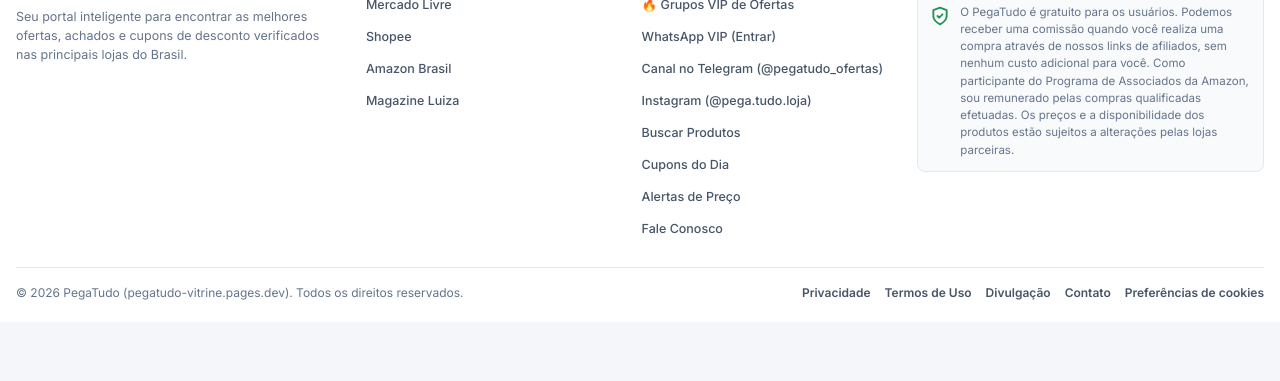
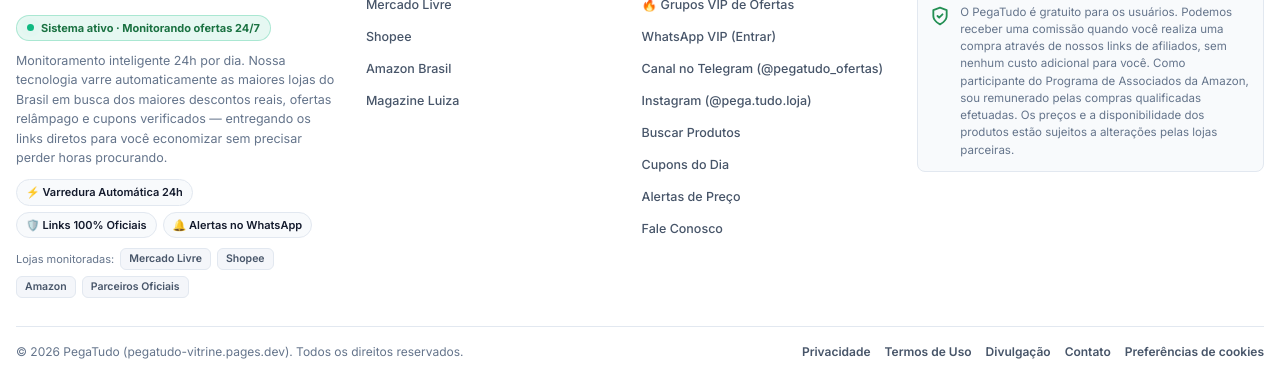
Before and after one commit to silvafael773-byte/pegatudo-vitrine, a website: page index.html in a window 1280 px wide. Shown: the part 4085-4466 px from the top of the page. Before the commit the page ends 4407 px from the top, so only its background shows below. Drawn offline with Linux system fonts and the light colour scheme.

Commit message:
style: atualizar seção institucional da marca PEGA TUDO no rodapé

```diff
--- a/index.html
+++ b/index.html
@@ -1067,6 +1067,64 @@
       color: var(--text-secondary);
       padding: 36px 16px 20px;
       margin-top: 24px;
+    }
+    .footer-status-pill {
+      display: inline-flex; align-items: center; gap: 7px;
+      margin-top: 8px; margin-bottom: 10px;
+      padding: 4px 10px; border-radius: var(--radius-pill);
+      background: rgba(16, 185, 129, 0.10);
+      border: 1px solid rgba(16, 185, 129, 0.28);
+      font-size: 11px; font-weight: 700; color: var(--brand-green-dark);
+    }
+    [data-theme="dark"] .footer-status-pill {
+      background: rgba(16, 185, 129, 0.12);
+      border-color: rgba(52, 211, 153, 0.32);
+      color: #34D399;
+    }
+    .footer-status-dot {
+      width: 7px; height: 7px; border-radius: 50%;
+      background: #10B981;
+      box-shadow: 0 0 0 0 rgba(16, 185, 129, 0.7);
+      animation: pulseGreenDot 1.8s infinite;
+      flex-shrink: 0;
+    }
+    @keyframes pulseGreenDot {
+      0% { box-shadow: 0 0 0 0 rgba(16, 185, 129, 0.65); }
+      70% { box-shadow: 0 0 0 6px rgba(16, 185, 129, 0); }
+      100% { box-shadow: 0 0 0 0 rgba(16, 185, 129, 0); }
+    }
+    .footer-trust-badges {
+      display: flex; flex-wrap: wrap; gap: 6px;
+      margin-top: 12px;
+    }
+    .footer-trust-pill {
+      display: inline-flex; align-items: center; gap: 4px;
+      padding: 4px 9px; border-radius: var(--radius-pill);
+      font-size: 11px; font-weight: 600;
+      background: var(--surface-elevated);
+      border: 1px solid var(--border);
+      color: var(--text-primary);
+    }
+    [data-theme="dark"] .footer-trust-pill {
+      background: rgba(255, 255, 255, 0.04);
+      border-color: rgba(255, 255, 255, 0.10);
+      backdrop-filter: blur(8px);
+    }
+    .footer-monitored-row {
+      display: flex; flex-wrap: wrap; align-items: center; gap: 6px;
+      margin-top: 10px;
+      font-size: 11px; color: var(--text-muted);
+    }
+    .footer-monitored-tag {
+      padding: 2px 8px; border-radius: 6px;
+      font-size: 10.5px; font-weight: 600;
+      background: var(--bg);
+      border: 1px solid var(--border);
+      color: var(--text-secondary);
+    }
+    [data-theme="dark"] .footer-monitored-tag {
+      background: rgba(15, 23, 42, 0.55);
+      border-color: rgba(255, 255, 255, 0.08);
     }
     .footer-inner {
       max-width: 1280px; margin: 0 auto;
@@ -1569,9 +1627,25 @@
             <img src="./assets/favicon.png" alt="Logo PegaTudo" class="footer-brand-logo" width="36" height="36" />
             <span class="footer-brand-name">PEGA TUDO</span>
           </div>
+          <div class="footer-status-pill" aria-label="Status do sistema">
+            <span class="footer-status-dot" aria-hidden="true"></span>
+            <span>Sistema ativo · Monitorando ofertas 24/7</span>
+          </div>
           <p class="footer-brand-desc">
-            Seu portal inteligente para encontrar as melhores ofertas, achados e cupons de desconto verificados nas principais lojas do Brasil.
+            Monitoramento inteligente 24h por dia. Nossa tecnologia varre automaticamente as maiores lojas do Brasil em busca dos maiores descontos reais, ofertas relâmpago e cupons verificados — entregando os links diretos para você economizar sem precisar perder horas procurando.
           </p>
+          <div class="footer-trust-badges" aria-label="Diferenciais PegaTudo">
+            <span class="footer-trust-pill">⚡ Varredura Automática 24h</span>
+            <span class="footer-trust-pill">🛡️ Links 100% Oficiais</span>
+            <span class="footer-trust-pill">🔔 Alertas no WhatsApp</span>
+          </div>
+          <div class="footer-monitored-row" aria-label="Lojas monitoradas">
+            <span>Lojas monitoradas:</span>
+            <span class="footer-monitored-tag">Mercado Livre</span>
+            <span class="footer-monitored-tag">Shopee</span>
+            <span class="footer-monitored-tag">Amazon</span>
+            <span class="footer-monitored-tag">Parceiros Oficiais</span>
+          </div>
         </div>
 
         <div>
```
